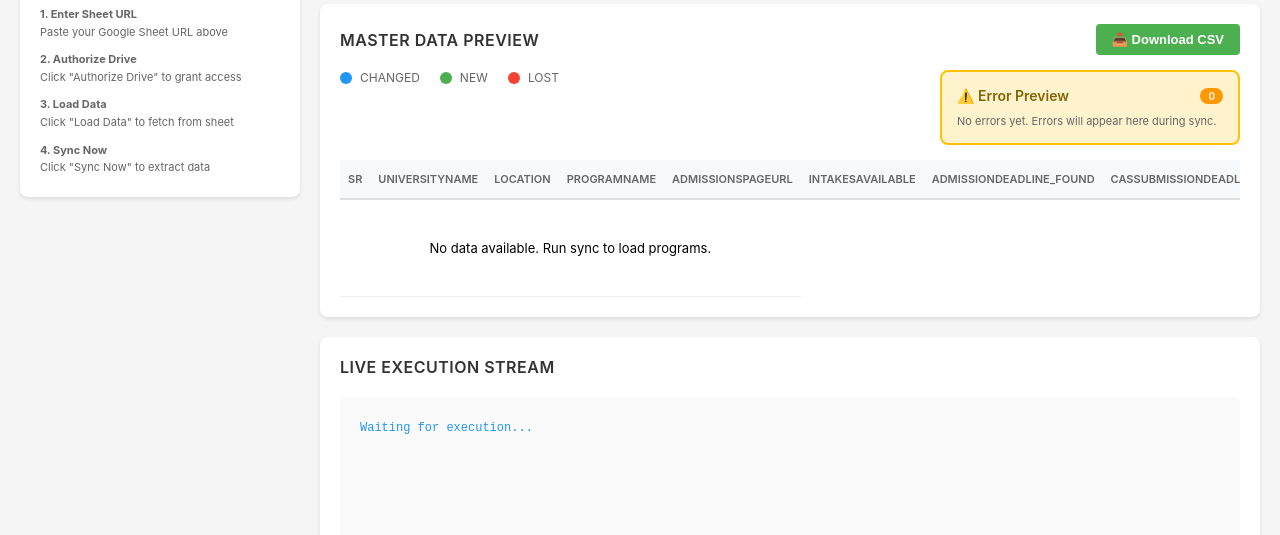
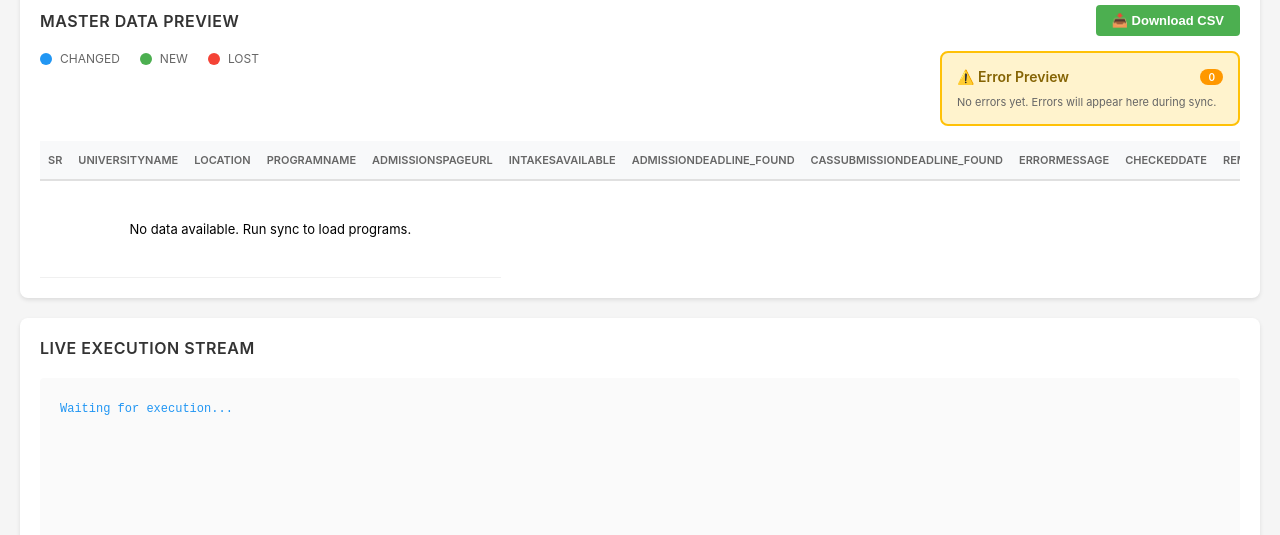
Before and after one commit to rtsolutiontesting/canam-admissions-tracker, a website: page public/index.html in a window 1280 px wide. Shown: the part 265-800 px from the top of the page. Drawn offline with Linux system fonts and the light colour scheme; no server answers.

Commit message:
Remove workflow guide sidebar - edge-to-edge dashboard - Removed left sidebar with workflow guide - Dashboard now full width edge-to-edge - Enhanced table and error preview layout - Better use of screen space - Grid layout for data table and error preview

```diff
--- a/public/index.html
+++ b/public/index.html
@@ -33,13 +33,12 @@
         .api-status { display: flex; align-items: center; gap: 8px; font-size: 12px; color: #666; white-space: nowrap; }
         .status-dot { width: 6px; height: 6px; background: #4caf50; border-radius: 50%; flex-shrink: 0; }
         .version-info { font-size: 11px; color: #999; white-space: nowrap; }
-        .content-area { padding: 20px; width: 100%; max-width: 100%; overflow-x: hidden; }
-        .action-buttons-top { display: flex; gap: 8px; align-items: center; padding: 12px 20px; background: white; border-radius: 8px; margin-bottom: 20px; box-shadow: 0 2px 4px rgba(0,0,0,0.1); flex-wrap: wrap; }
-        .left-sidebar { width: 280px; flex-shrink: 0; }
-        .main-content-area { flex: 1; min-width: 0; }
-        .content-layout { display: flex; gap: 20px; }
+        .content-area { padding: 0; width: 100%; max-width: 100%; overflow-x: hidden; }
+        .action-buttons-top { display: flex; gap: 8px; align-items: center; padding: 12px 20px; background: white; border-bottom: 1px solid #e0e0e0; box-shadow: 0 2px 4px rgba(0,0,0,0.05); flex-wrap: wrap; }
+        .main-content-area { width: 100%; padding: 20px; }
         .dashboard-title { font-size: 24px; font-weight: 600; margin-bottom: 20px; color: #333; }
         .card { background: white; border-radius: 8px; padding: 20px; margin-bottom: 20px; box-shadow: 0 2px 4px rgba(0,0,0,0.1); width: 100%; max-width: 100%; overflow-x: hidden; }
+        .card.full-width { margin: 0; border-radius: 0; box-shadow: none; }
         .small-button { padding: 6px 12px; font-size: 11px; font-weight: 600; border: none; border-radius: 4px; cursor: pointer; display: inline-flex; align-items: center; justify-content: center; gap: 4px; transition: all 0.2s; white-space: nowrap; }
         .small-button:hover { transform: translateY(-1px); box-shadow: 0 2px 4px rgba(0,0,0,0.1); }
         .small-button:disabled { opacity: 0.5; cursor: not-allowed; transform: none; }
@@ -277,33 +276,9 @@
                 </div>
             </div>
 
-            <!-- Main Content Layout -->
-            <div class="content-layout">
-                <div class="left-sidebar">
-                    <div class="card">
-                        <div class="card-title" style="font-size: 13px; margin-bottom: 15px;">WORKFLOW GUIDE</div>
-                        <div style="font-size: 11px; color: #666; line-height: 1.6;">
-                            <div style="margin-bottom: 10px;">
-                                <strong>1. Enter Sheet URL</strong><br>
-                                Paste your Google Sheet URL above
-                            </div>
-                            <div style="margin-bottom: 10px;">
-                                <strong>2. Authorize Drive</strong><br>
-                                Click "Authorize Drive" to grant access
-                            </div>
-                            <div style="margin-bottom: 10px;">
-                                <strong>3. Load Data</strong><br>
-                                Click "Load Data" to fetch from sheet
-                            </div>
-                            <div>
-                                <strong>4. Sync Now</strong><br>
-                                Click "Sync Now" to extract data
-                            </div>
-                        </div>
-                    </div>
-                </div>
-                <div class="main-content-area">
-                    <div class="dashboard-title">Dashboard</div>
+            <!-- Main Content - Full Width -->
+            <div class="main-content-area" style="width: 100%;">
+                <div class="dashboard-title">Dashboard</div>
             <div class="card">
                 <div style="display: flex; justify-content: space-between; align-items: center; margin-bottom: 15px;">
                     <div class="card-title" style="margin: 0;">MASTER DATA PREVIEW</div>
```
